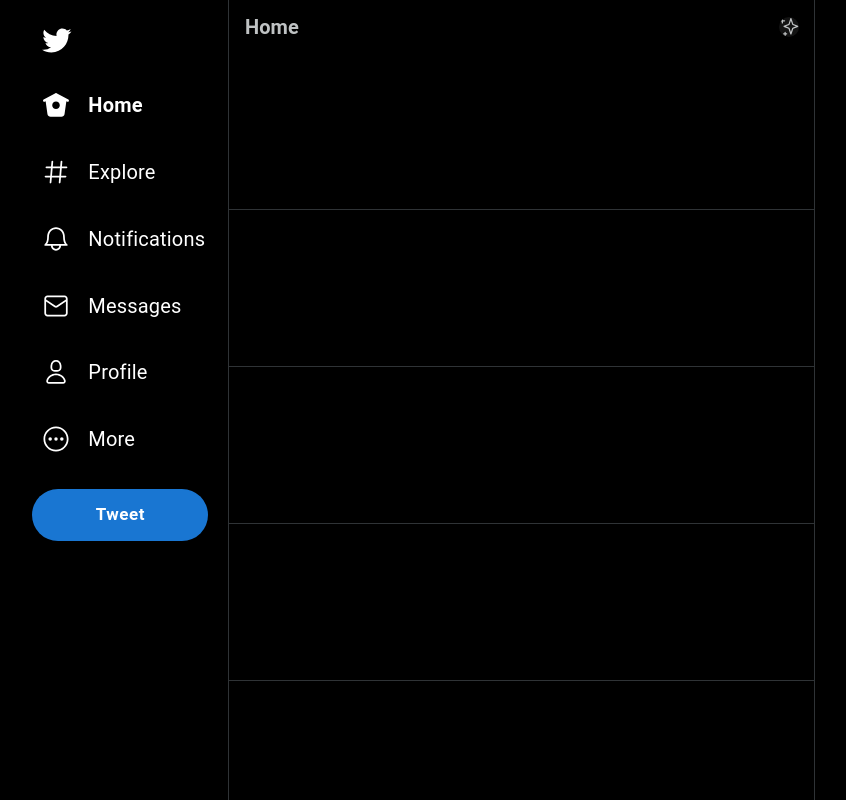
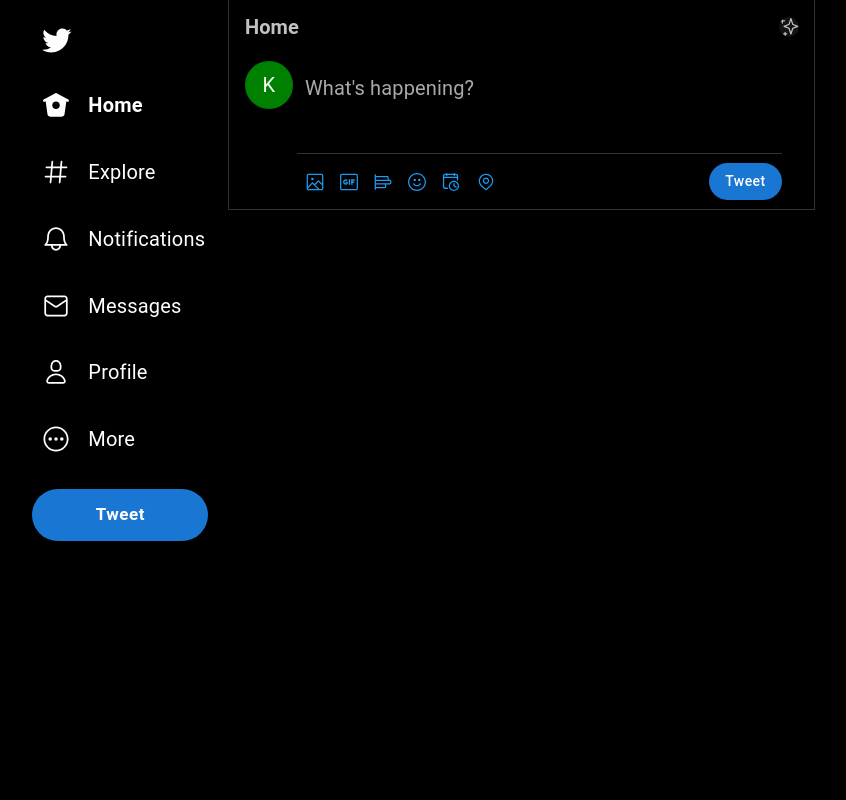
Before and after one commit to khanhvo198/twitter-client, a React (Create React App) app: page /home in a window 1280 px wide. Shown: the whole page, without its empty margins (21-867 px from the left). Built offline with nearby package versions, Linux system fonts and the light colour scheme; sample sign-in values are in the browser's storage.

Commit message:
basic tweetbox

```diff
--- a/src/components/SideBar/SideBar.tsx
+++ b/src/components/SideBar/SideBar.tsx
@@ -16,13 +16,6 @@ export interface SideBarProps {
 }
 
 export const SideBar: FC<SideBarProps> = ({ parentWidth }) => {
-  let activeStyle = {
-    textDecoration: 'underline',
-  };
-  let inActiveStyle = {
-    textDecoration: 'strike-through',
-  };
-
   const classes = useSideBarStyle();
 
   return (
--- a/src/features/TweetBox/TweetBox.tsx
+++ b/src/features/TweetBox/TweetBox.tsx
@@ -1,4 +1,11 @@
+import { Avatar, Button } from '@mui/material';
 import { FC, ReactElement } from 'react';
+import { EmojiIcon } from './components/EmojiIcon/EmojiIcon';
+import { GifIcon } from './components/GifIcon/GifIcon';
+import { LocationIcon } from './components/LocationIcon/LocationIcon';
+import { MediaIcon } from './components/MediaIcon/MediaIcon';
+import { PollIcon } from './components/PollIcon/PollIcon';
+import { ScheduleIcon } from './components/ScheduleIcon/ScheduleIcon';
 import { TopTweetIcon } from './components/TopTweetIcon/TopTweetIcon';
 import { useTweetBoxStyle } from './style';
 
@@ -17,34 +24,45 @@ export const TweetBox: FC = (): ReactElement => {
           </div>
         </div>
       </div>
-      <div className={classes.tweetBoxWrapper}></div>
-      <div className={classes.tweetBoxWrapper}></div>
-
-      <div className={classes.tweetBoxWrapper}></div>
-
-      <div className={classes.tweetBoxWrapper}></div>
-
-      <div className={classes.tweetBoxWrapper}></div>
-
-      <div className={classes.tweetBoxWrapper}></div>
-
-      <div className={classes.tweetBoxWrapper}></div>
-
-      <div className={classes.tweetBoxWrapper}></div>
-
-      <div className={classes.tweetBoxWrapper}></div>
-
-      <div className={classes.tweetBoxWrapper}></div>
-
-      <div className={classes.tweetBoxWrapper}></div>
-
-      <div className={classes.tweetBoxWrapper}></div>
-
-      <div className={classes.tweetBoxWrapper}></div>
-
-      <div className={classes.tweetBoxWrapper}></div>
-
-      <div className={classes.tweetBoxWrapper}></div>
+      <div className={classes.tweetBoxWrapper}>
+        <div className={classes.leftContainer}>
+          <div className={classes.avatarContainer}>
+            <Avatar sx={{ width: 48, height: 48, backgroundColor: 'green' }}>K</Avatar>
+          </div>
+        </div>
+        <div className={classes.rightContainer}>
+          <div className={classes.editorContainer}>
+            <div className={classes.editorWrapper}>
+              <div
+                role="textbox"
+                contentEditable="true"
+                aria-multiline="true"
+                aria-placeholder="What's happening?"
+                placeholder="What's happening?"
+              ></div>
+            </div>
+            <div className={classes.borderLineBottomEditor}></div>
+          </div>
+          <div className={classes.toolbarContainer}>
+            <div className={classes.toolBarListIcon}>
+              <MediaIcon />
+              <GifIcon />
+              <PollIcon />
+              <EmojiIcon />
+              <ScheduleIcon />
+              <LocationIcon />
+            </div>
+            <Button
+              variant="contained"
+              color="primary"
+              type="submit"
+              style={{ borderRadius: '50px', textTransform: 'none' }}
+            >
+              Tweet
+            </Button>
+          </div>
+        </div>
+      </div>
     </div>
   );
 };
--- /dev/null
+++ b/src/features/TweetBox/components/EmojiIcon/EmojiIcon.tsx
@@ -0,0 +1,16 @@
+export const EmojiIcon = () => {
+  return (
+    <svg
+      viewBox="0 0 24 24"
+      aria-hidden="true"
+      style={{ color: 'rgb(29, 155, 240)', fill: 'currentColor', width: '20px', height: '20px' }}
+    >
+      <g>
+        <path d="M12 22.75C6.072 22.75 1.25 17.928 1.25 12S6.072 1.25 12 1.25 22.75 6.072 22.75 12 17.928 22.75 12 22.75zm0-20C6.9 2.75 2.75 6.9 2.75 12S6.9 21.25 12 21.25s9.25-4.15 9.25-9.25S17.1 2.75 12 2.75z"></path>
+        <path d="M12 17.115c-1.892 0-3.633-.95-4.656-2.544-.224-.348-.123-.81.226-1.035.348-.226.812-.124 1.036.226.747 1.162 2.016 1.855 3.395 1.855s2.648-.693 3.396-1.854c.224-.35.688-.45 1.036-.225.35.224.45.688.226 1.036-1.025 1.594-2.766 2.545-4.658 2.545z"></path>
+        <circle cx="14.738" cy="9.458" r="1.478"></circle>
+        <circle cx="9.262" cy="9.458" r="1.478"></circle>
+      </g>
+    </svg>
+  );
+};
--- /dev/null
+++ b/src/features/TweetBox/components/GifIcon/GifIcon.tsx
@@ -0,0 +1,14 @@
+export const GifIcon = () => {
+  return (
+    <svg
+      viewBox="0 0 24 24"
+      aria-hidden="true"
+      style={{ color: 'rgb(29, 155, 240)', fill: 'currentColor', width: '20px', height: '20px' }}
+    >
+      <g>
+        <path d="M19 10.5V8.8h-4.4v6.4h1.7v-2h2v-1.7h-2v-1H19zm-7.3-1.7h1.7v6.4h-1.7V8.8zm-3.6 1.6c.4 0 .9.2 1.2.5l1.2-1C9.9 9.2 9 8.8 8.1 8.8c-1.8 0-3.2 1.4-3.2 3.2s1.4 3.2 3.2 3.2c1 0 1.8-.4 2.4-1.1v-2.5H7.7v1.2h1.2v.6c-.2.1-.5.2-.8.2-.9 0-1.6-.7-1.6-1.6 0-.8.7-1.6 1.6-1.6z"></path>
+        <path d="M20.5 2.02h-17c-1.24 0-2.25 1.007-2.25 2.247v15.507c0 1.238 1.01 2.246 2.25 2.246h17c1.24 0 2.25-1.008 2.25-2.246V4.267c0-1.24-1.01-2.247-2.25-2.247zm.75 17.754c0 .41-.336.746-.75.746h-17c-.414 0-.75-.336-.75-.746V4.267c0-.412.336-.747.75-.747h17c.414 0 .75.335.75.747v15.507z"></path>
+      </g>
+    </svg>
+  );
+};
--- /dev/null
+++ b/src/features/TweetBox/components/LocationIcon/LocationIcon.tsx
@@ -0,0 +1,14 @@
+export const LocationIcon = () => {
+  return (
+    <svg
+      viewBox="0 0 24 24"
+      aria-hidden="true"
+      style={{ color: 'rgb(29, 155, 240)', fill: 'currentColor', width: '20px', height: '20px' }}
+    >
+      <g>
+        <path d="M12 14.315c-2.088 0-3.787-1.698-3.787-3.786S9.913 6.74 12 6.74s3.787 1.7 3.787 3.787-1.7 3.785-3.787 3.785zm0-6.073c-1.26 0-2.287 1.026-2.287 2.287S10.74 12.814 12 12.814s2.287-1.025 2.287-2.286S13.26 8.24 12 8.24z"></path>
+        <path d="M20.692 10.69C20.692 5.9 16.792 2 12 2s-8.692 3.9-8.692 8.69c0 1.902.603 3.708 1.743 5.223l.003-.002.007.015c1.628 2.07 6.278 5.757 6.475 5.912.138.11.302.163.465.163.163 0 .327-.053.465-.162.197-.155 4.847-3.84 6.475-5.912l.007-.014.002.002c1.14-1.516 1.742-3.32 1.742-5.223zM12 20.29c-1.224-.99-4.52-3.715-5.756-5.285-.94-1.25-1.436-2.742-1.436-4.312C4.808 6.727 8.035 3.5 12 3.5s7.192 3.226 7.192 7.19c0 1.57-.497 3.062-1.436 4.313-1.236 1.57-4.532 4.294-5.756 5.285z"></path>
+      </g>
+    </svg>
+  );
+};
--- /dev/null
+++ b/src/features/TweetBox/components/MediaIcon/MediaIcon.tsx
@@ -0,0 +1,14 @@
+export const MediaIcon = () => {
+  return (
+    <svg
+      viewBox="0 0 24 24"
+      aria-hidden="true"
+      style={{ color: 'rgb(29, 155, 240)', fill: 'currentColor', width: '20px', height: '20px' }}
+    >
+      <g>
+        <path d="M19.75 2H4.25C3.01 2 2 3.01 2 4.25v15.5C2 20.99 3.01 22 4.25 22h15.5c1.24 0 2.25-1.01 2.25-2.25V4.25C22 3.01 20.99 2 19.75 2zM4.25 3.5h15.5c.413 0 .75.337.75.75v9.676l-3.858-3.858c-.14-.14-.33-.22-.53-.22h-.003c-.2 0-.393.08-.532.224l-4.317 4.384-1.813-1.806c-.14-.14-.33-.22-.53-.22-.193-.03-.395.08-.535.227L3.5 17.642V4.25c0-.413.337-.75.75-.75zm-.744 16.28l5.418-5.534 6.282 6.254H4.25c-.402 0-.727-.322-.744-.72zm16.244.72h-2.42l-5.007-4.987 3.792-3.85 4.385 4.384v3.703c0 .413-.337.75-.75.75z"></path>
+        <circle cx="8.868" cy="8.309" r="1.542"></circle>
+      </g>
+    </svg>
+  );
+};
--- /dev/null
+++ b/src/features/TweetBox/components/PollIcon/PollIcon.tsx
@@ -0,0 +1,13 @@
+export const PollIcon = () => {
+  return (
+    <svg
+      viewBox="0 0 24 24"
+      aria-hidden="true"
+      style={{ color: 'rgb(29, 155, 240)', fill: 'currentColor', width: '20px', height: '20px' }}
+    >
+      <g>
+        <path d="M20.222 9.16h-1.334c.015-.09.028-.182.028-.277V6.57c0-.98-.797-1.777-1.778-1.777H3.5V3.358c0-.414-.336-.75-.75-.75s-.75.336-.75.75V20.83c0 .415.336.75.75.75s.75-.335.75-.75v-1.434h10.556c.98 0 1.778-.797 1.778-1.777v-2.313c0-.095-.014-.187-.028-.278h4.417c.98 0 1.778-.798 1.778-1.778v-2.31c0-.983-.797-1.78-1.778-1.78zM17.14 6.293c.152 0 .277.124.277.277v2.31c0 .154-.125.28-.278.28H3.5V6.29h13.64zm-2.807 9.014v2.312c0 .153-.125.277-.278.277H3.5v-2.868h10.556c.153 0 .277.126.277.28zM20.5 13.25c0 .153-.125.277-.278.277H3.5V10.66h16.722c.153 0 .278.124.278.277v2.313z"></path>
+      </g>
+    </svg>
+  );
+};
--- /dev/null
+++ b/src/features/TweetBox/components/ScheduleIcon/ScheduleIcon.tsx
@@ -0,0 +1,16 @@
+export const ScheduleIcon = () => {
+  return (
+    <svg
+      viewBox="0 0 24 24"
+      aria-hidden="true"
+      style={{ color: 'rgb(29, 155, 240)', fill: 'currentColor', width: '20px', height: '20px' }}
+    >
+      <g>
+        <path d="M-37.9 18c-.1-.1-.1-.1-.1-.2.1 0 .1.1.1.2z"></path>
+        <path d="M-37.9 18c-.1-.1-.1-.1-.1-.2.1 0 .1.1.1.2zM18 2.2h-1.3v-.3c0-.4-.3-.8-.8-.8-.4 0-.8.3-.8.8v.3H7.7v-.3c0-.4-.3-.8-.8-.8-.4 0-.8.3-.8.8v.3H4.8c-1.4 0-2.5 1.1-2.5 2.5v13.1c0 1.4 1.1 2.5 2.5 2.5h2.9c.4 0 .8-.3.8-.8 0-.4-.3-.8-.8-.8H4.8c-.6 0-1-.5-1-1V7.9c0-.3.4-.7 1-.7H18c.6 0 1 .4 1 .7v1.8c0 .4.3.8.8.8.4 0 .8-.3.8-.8v-5c-.1-1.4-1.2-2.5-2.6-2.5zm1 3.7c-.3-.1-.7-.2-1-.2H4.8c-.4 0-.7.1-1 .2V4.7c0-.6.5-1 1-1h1.3v.5c0 .4.3.8.8.8.4 0 .8-.3.8-.8v-.5h7.5v.5c0 .4.3.8.8.8.4 0 .8-.3.8-.8v-.5H18c.6 0 1 .5 1 1v1.2z"></path>
+        <path d="M15.5 10.4c-3.4 0-6.2 2.8-6.2 6.2 0 3.4 2.8 6.2 6.2 6.2 3.4 0 6.2-2.8 6.2-6.2 0-3.4-2.8-6.2-6.2-6.2zm0 11c-2.6 0-4.7-2.1-4.7-4.7s2.1-4.7 4.7-4.7 4.7 2.1 4.7 4.7c0 2.5-2.1 4.7-4.7 4.7z"></path>
+        <path d="M18.9 18.7c-.1.2-.4.4-.6.4-.1 0-.3 0-.4-.1l-3.1-2v-3c0-.4.3-.8.8-.8.4 0 .8.3.8.8v2.2l2.4 1.5c.2.2.3.6.1 1z"></path>
+      </g>
+    </svg>
+  );
+};
--- a/src/features/TweetBox/style.ts
+++ b/src/features/TweetBox/style.ts
@@ -49,5 +49,70 @@ export const useTweetBoxStyle = makeStyles((theme: Theme) => ({
   tweetBoxWrapper: {
     height: '157px',
     borderBottom: '1px solid rgb(47,51,54)',
+    padding: '0 1rem 0 1rem',
+    display: 'flex',
+    width: '100%',
+  },
+  leftContainer: {
+    width: '48px',
+    padding: '4px 0 4px 0',
+    marginRight: '12px',
+  },
+  avatarContainer: {
+    paddingTop: '4px',
+  },
+  rightContainer: {
+    width: 'calc(100% - 60px)',
+    paddingRight: '1rem',
+  },
+  editorContainer: {
+    height: '65%',
+    display: 'flex',
+    flexDirection: 'column',
+  },
+  editorWrapper: {
+    height: '70%',
+    display: 'flex',
+    justifyContent: 'center',
+    alignItems: 'center',
+    cursor: 'text',
+    '& div': {
+      outline: 'none',
+      width: '100%',
+      fontSize: '20px',
+      '&[contentEditable="false"]': {
+        '&:empty': {
+          '&::before': {
+            content: 'attr(placeholder)',
+          },
+        },
+      },
+
+      '&[contentEditable="true"]': {
+        '&:empty': {
+          '&:before': {
+            content: 'attr(placeholder)',
+            color: 'darkgray',
+          },
+        },
+      },
+    },
+  },
+  borderLineBottomEditor: {
+    borderBottom: '1px solid rgb(47,51,54)',
+    height: '30%',
+    marginLeft: '-8px',
+  },
+  toolbarContainer: {
+    height: '35%',
+    padding: '0.5rem 0 0.5rem 0',
+    display: 'flex',
+    justifyContent: 'space-between',
+    alignItems: 'center',
+  },
+  toolBarListIcon: {
+    display: 'flex',
+    justifyContent: 'space-between',
+    width: '40%',
   },
 }));
```
